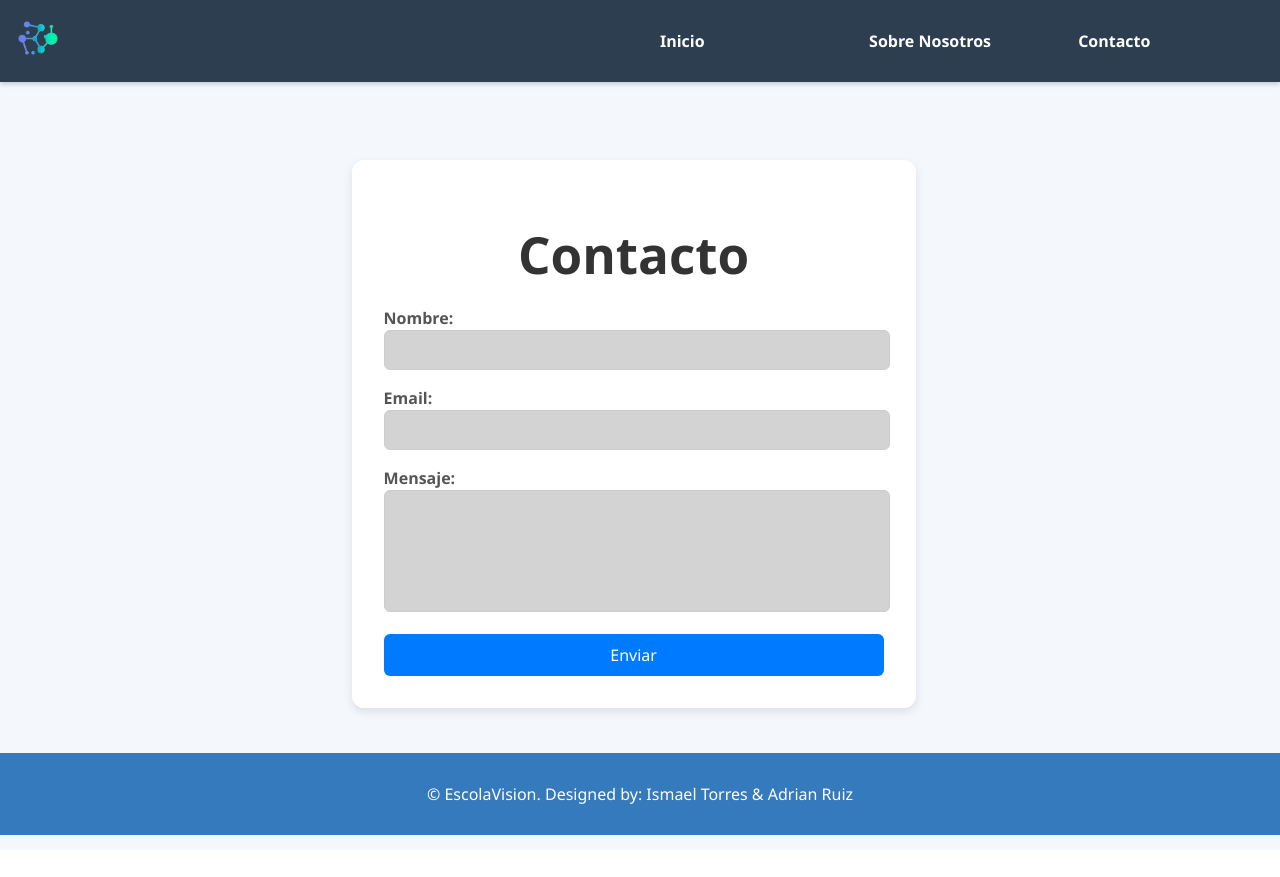
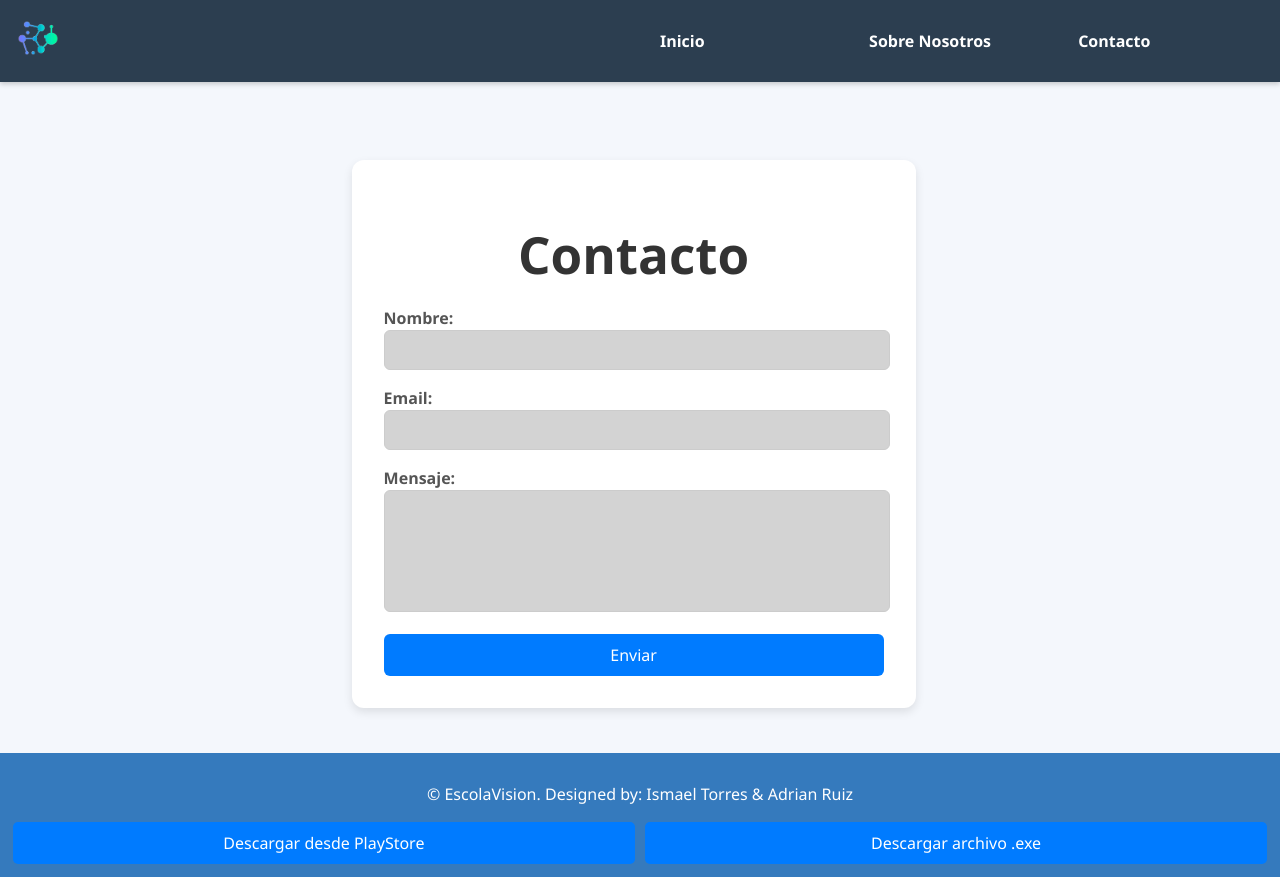
Before and after one commit to Ismaeltg05/Web-Escolavision, a React (Vite) app: page /Web-Escolavision/contact in a window 1280 px wide. Before the commit the page ends 850 px from the top, so only its background shows below. Built offline with nearby package versions, Linux system fonts and the light colour scheme.

Commit message:
download buttons

```diff
--- /dev/null
+++ b/src/components/Footer.css
@@ -0,0 +1,21 @@
+
+.download-links {
+  display: flex;
+  gap: 10px;
+  justify-content: center;
+  margin-top: 10px;
+}
+
+.download-button {
+  padding: 10px 20px;
+  background-color: #007bff;
+  color: white;
+  border: none;
+  border-radius: 5px;
+  cursor: pointer;
+  transition: background-color 0.3s ease;
+}
+
+.download-button:hover {
+  background-color: #0056b3;
+}
--- a/src/components/Footer.tsx
+++ b/src/components/Footer.tsx
@@ -1,9 +1,17 @@
-
+import './Footer.css';
 
 function Footer() {
   return (
     <footer className="footer">
       <p>© EscolaVision. Designed by: Ismael Torres & Adrian Ruiz</p>
+      <div className="download-links">
+        <a href="https://play.google.com/store/apps/details?id=com.escolavision.testescolavision&pcampaignid=web_share" target="_blank" rel="noopener noreferrer">
+          <button className="download-button">Descargar desde PlayStore</button>
+        </a>
+        <a href="/path/to/your/file.exe" download>
+          <button className="download-button">Descargar archivo .exe</button>
+        </a>
+      </div>
     </footer>
   );
 }
```
